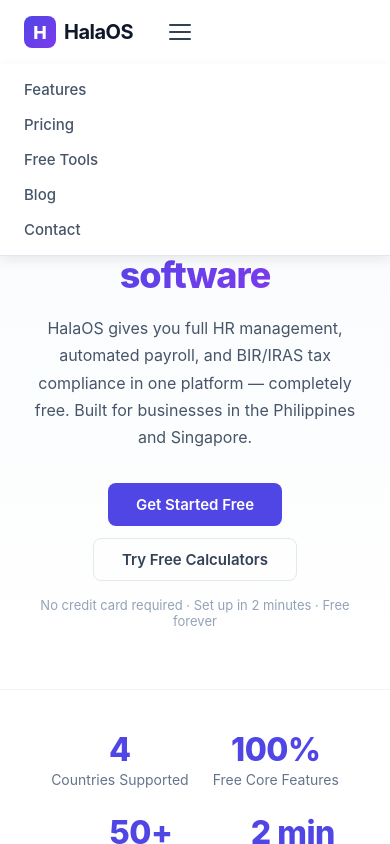
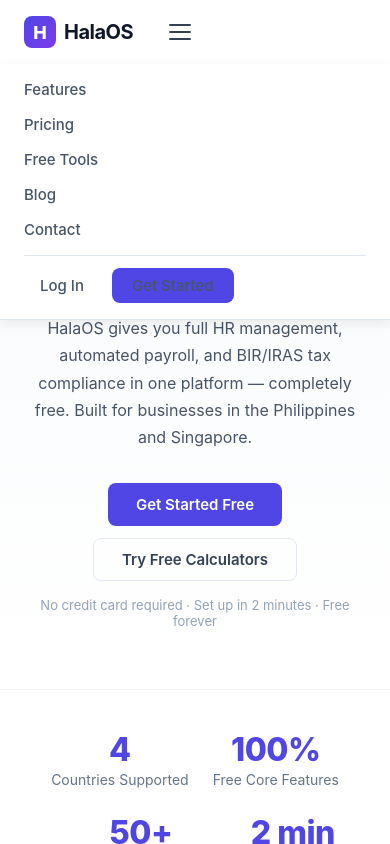
Before and after one commit to halaostory/halaos, a Vue app in the folder frontend/: page / in a window 390 px wide. Both pictures are taken after a click on the button "Menu". Shown: the top 844 px of the page. Built offline with nearby package versions, Linux system fonts and the light colour scheme.

Commit message:
fix: show login/register buttons in mobile navbar menu
Auth action buttons were hidden on mobile (display:none on .pub-actions)
with no equivalent in the hamburger menu, making registration inaccessible
on small screens.

```diff
--- a/frontend/src/components/PublicNavbar.vue
+++ b/frontend/src/components/PublicNavbar.vue
@@ -26,6 +26,10 @@
         <router-link to="/tools" @click="mobileOpen = false">Free Tools</router-link>
         <router-link to="/blog" @click="mobileOpen = false">Blog</router-link>
         <router-link to="/contact" @click="mobileOpen = false">Contact</router-link>
+        <div class="mobile-auth-links">
+          <router-link to="/login" class="pub-btn-text" @click="mobileOpen = false">Log In</router-link>
+          <router-link to="/register" class="pub-btn-primary" @click="mobileOpen = false">Get Started</router-link>
+        </div>
       </nav>
 
       <div class="pub-actions">
@@ -142,6 +146,10 @@
   border-radius: 1px;
 }
 
+.mobile-auth-links {
+  display: none;
+}
+
 @media (max-width: 768px) {
   .pub-links {
     display: none;
@@ -159,5 +167,11 @@
   .pub-links.open { display: flex; }
   .pub-actions { display: none; }
   .hamburger { display: flex; }
+  .mobile-auth-links {
+    display: flex;
+    gap: 12px;
+    padding-top: 12px;
+    border-top: 1px solid #e2e8f0;
+  }
 }
 </style>
```
